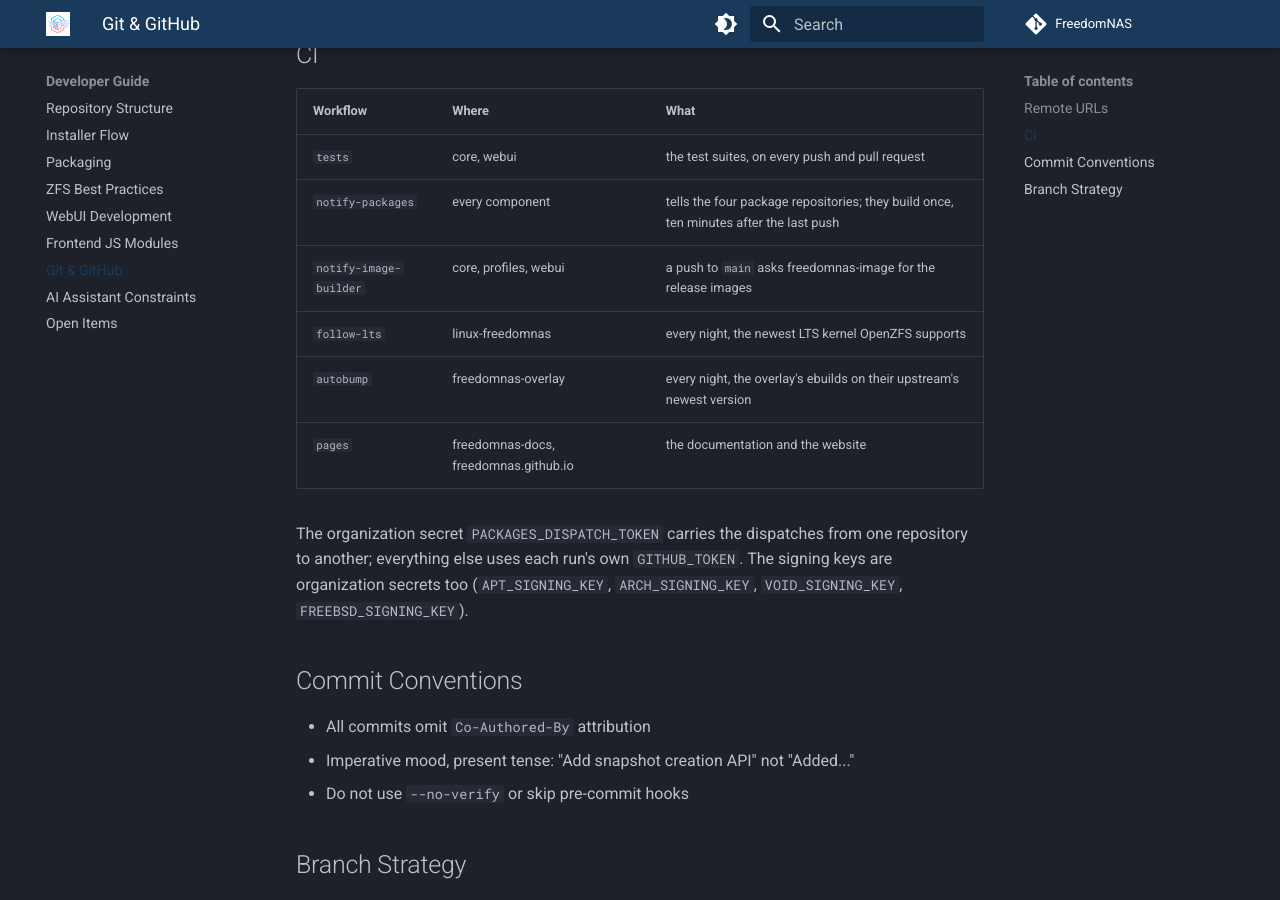
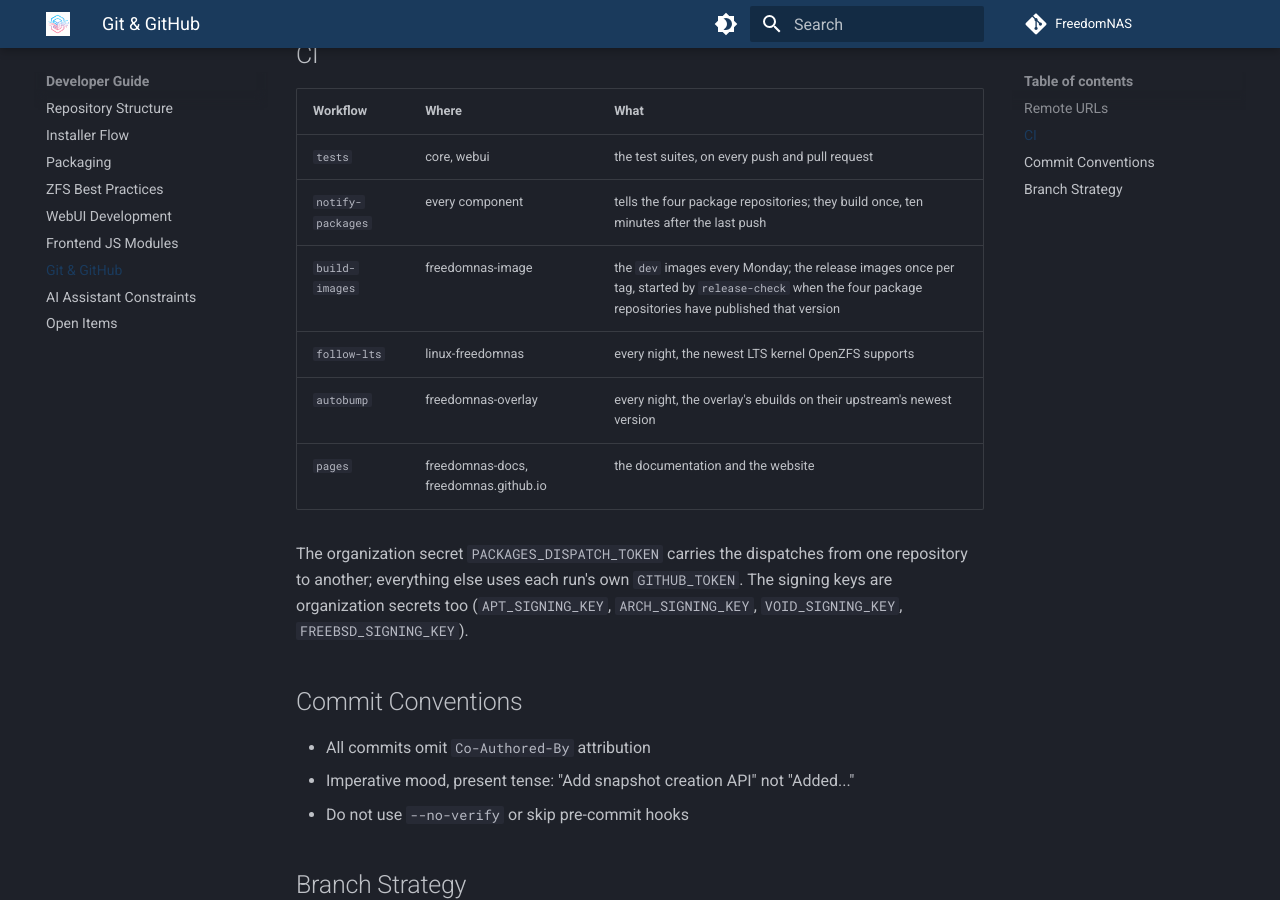
Before and after one commit to FreedomNAS/freedomnas-docs, an MkDocs documentation site: the page built from docs/developer/git.md, in a window 1280 px wide and 900 px high, scrolled down 724 px. Built offline with MkDocs 1.6.1 and Material for MkDocs 9.7.7, drawn with Linux system fonts in a browser that asks for light colours.

Commit message:
Describe when the images are built

```diff
--- a/docs/developer/git.md
+++ b/docs/developer/git.md
@@ -29,7 +29,7 @@ to the other repositories), and the website is `freedomnas.github.io`.
 |----------|-------|------|
 | `tests` | core, webui | the test suites, on every push and pull request |
 | `notify-packages` | every component | tells the four package repositories; they build once, ten minutes after the last push |
-| `notify-image-builder` | core, profiles, webui | a push to `main` asks freedomnas-image for the release images |
+| `build-images` | freedomnas-image | the `dev` images every Monday; the release images once per tag, started by `release-check` when the four package repositories have published that version |
 | `follow-lts` | linux-freedomnas | every night, the newest LTS kernel OpenZFS supports |
 | `autobump` | freedomnas-overlay | every night, the overlay's ebuilds on their upstream's newest version |
 | `pages` | freedomnas-docs, freedomnas.github.io | the documentation and the website |
```
